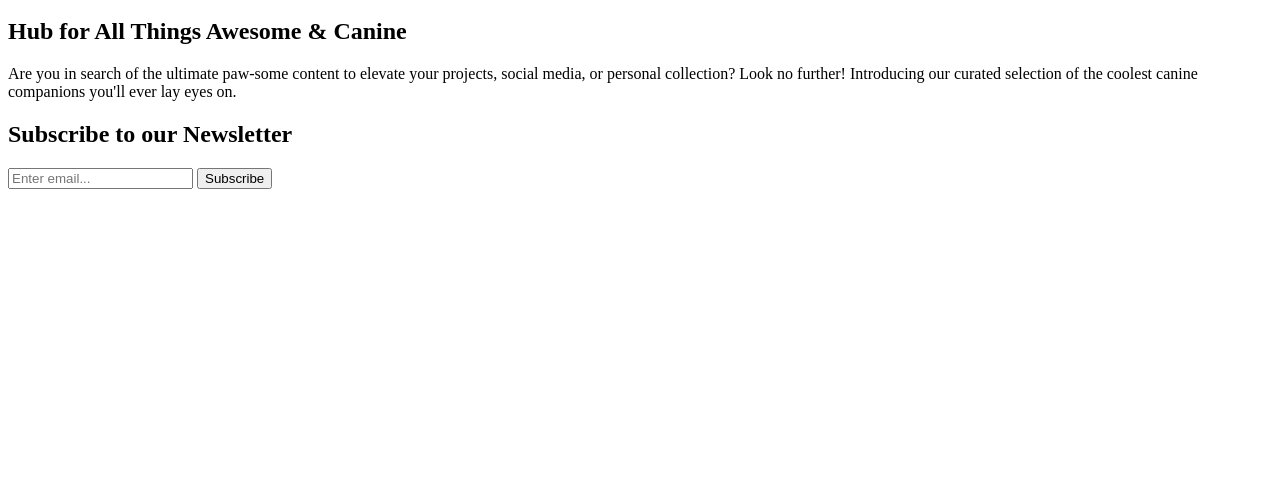
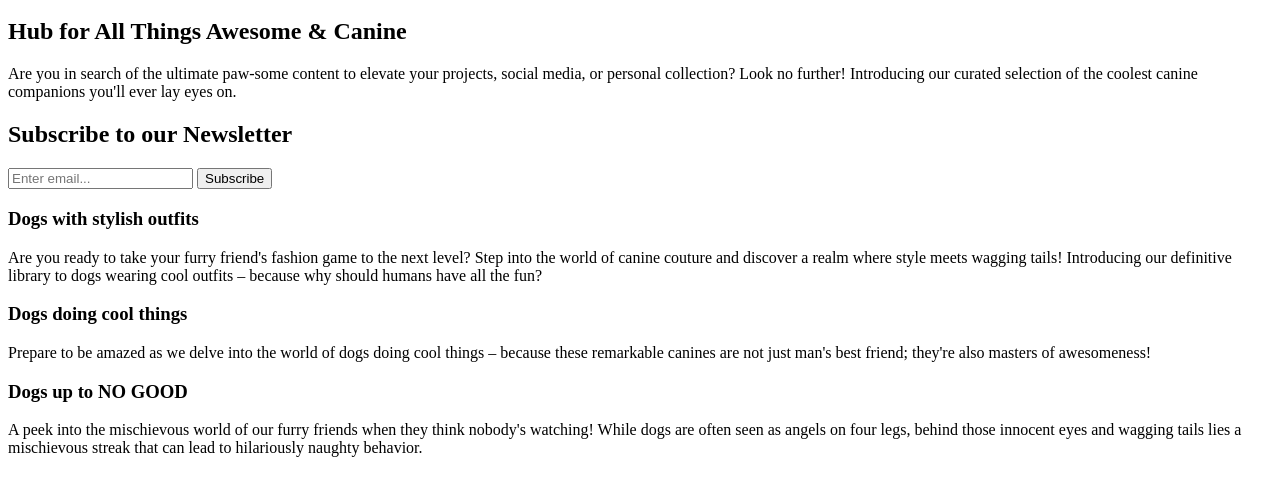
Before and after one commit to petersn86/pn-lab3-html-website, a plain HTML site: page index.html in a window 1280 px wide. Shown: the part 122-618 px from the top of the page. Drawn offline with Linux system fonts and the light colour scheme.

Commit message:
added content

```diff
--- a/index.html
+++ b/index.html
@@ -41,10 +41,24 @@
                     <input type = "email" placeholder = "Enter email...">
                     <button type = "submit" class = "button_1">Subscribe</button>
                 </form>
+            </div>
+        </section>
 
-
+        <section id = "boxes">
+            <div class = "container">
+                <div class = "box">
+                    <h3>Dogs with stylish outfits</h3>
+                    <p>Are you ready to take your furry friend's fashion game to the next level? Step into the world of canine couture and discover a realm where style meets wagging tails! Introducing our definitive library to dogs wearing cool outfits – because why should humans have all the fun?</p>
+                </div>
+                <div class = "box">
+                    <h3>Dogs doing cool things</h3>
+                    <p>Prepare to be amazed as we delve into the world of dogs doing cool things – because these remarkable canines are not just man's best friend; they're also masters of awesomeness! </p>
+                </div>
+                <div class = "box">
+                    <h3>Dogs up to NO GOOD</h3>
+                    <p>A peek into the mischievous world of our furry friends when they think nobody's watching! While dogs are often seen as angels on four legs, behind those innocent eyes and wagging tails lies a mischievous streak that can lead to hilariously naughty behavior.</p>
+                </div>
             </div>
-
 
         </section>
 
```
